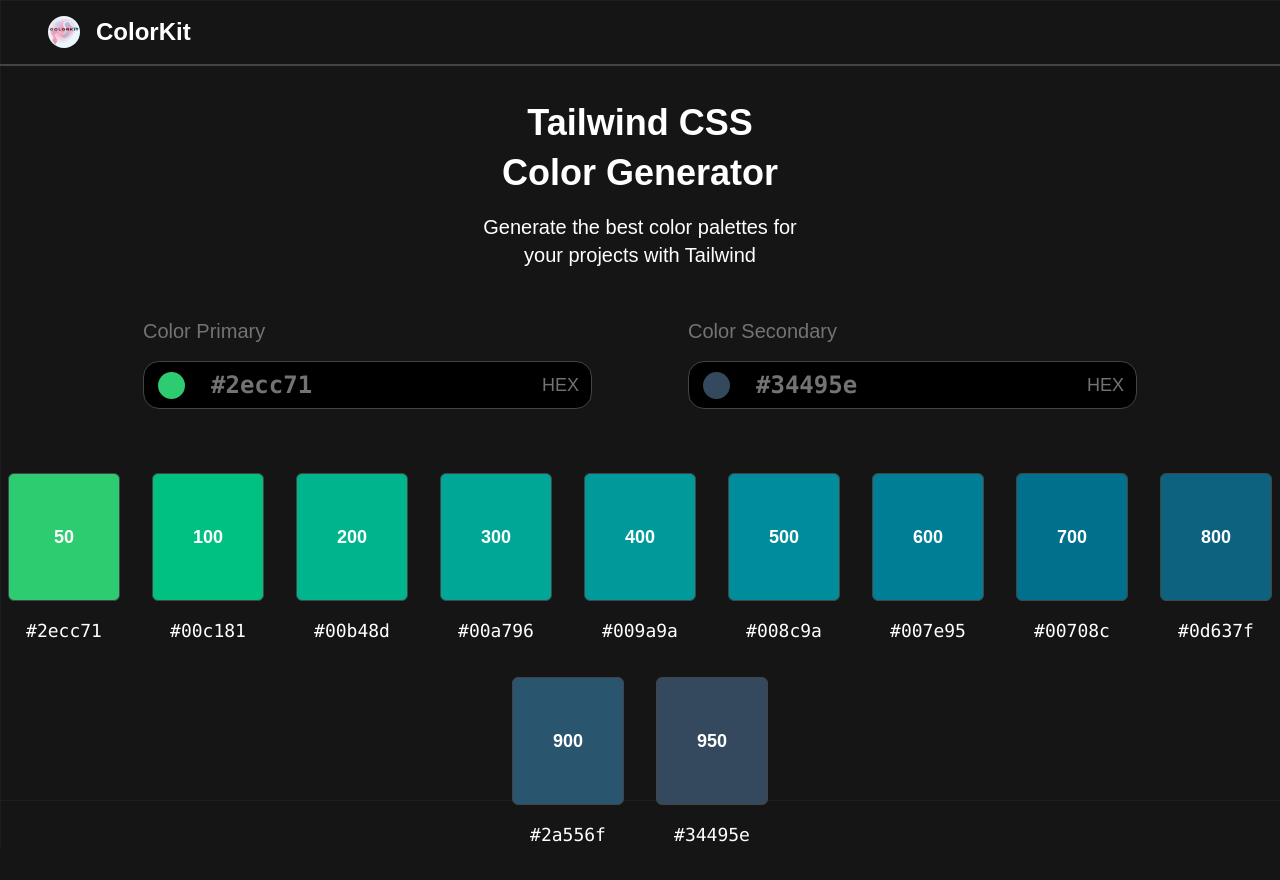
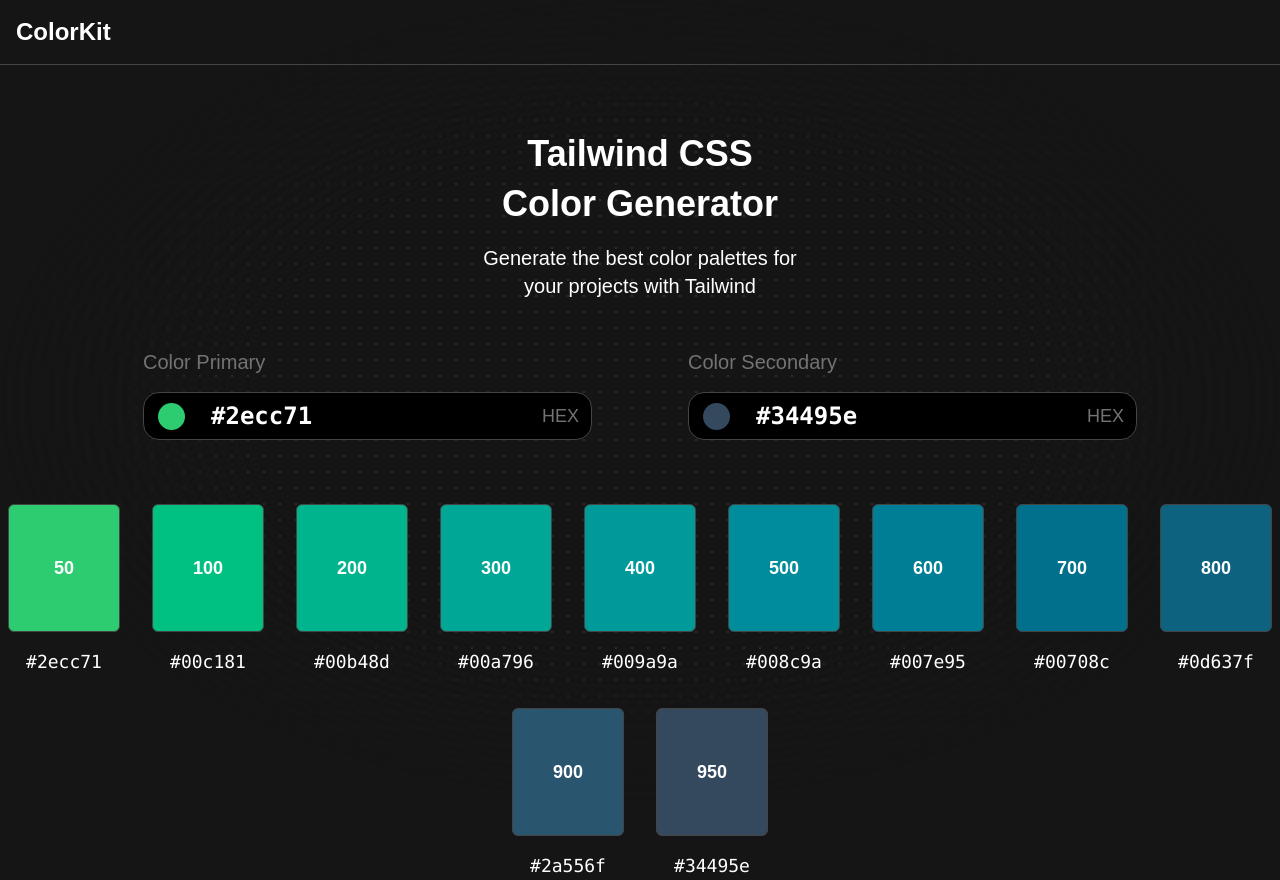
Before and after one commit to LUISEDOCCOR/colorkit, a React (Vite) app: page / in a window 1280 px wide. Before the commit the page ends 849 px from the top, so only its background shows below. Built offline with nearby package versions, Linux system fonts and the light colour scheme.

Commit message:
feat: change de styles

```diff
--- a/index.html
+++ b/index.html
@@ -6,8 +6,7 @@
     <meta name="viewport" content="width=device-width, initial-scale=1.0" />
     <title>ColorKit</title>
   </head>
-  <body class="min-h-screen bg-cBlack text-cWhite bg-[linear-gradient(to_right,#80808012_1px,transparent_1px),linear-gradient(to_bottom,#80808012_1px,transparent_1px)]
-	bg-[size:24px_24px] bg-fixed">
+  <body class="min-h-screen bg-cBlack ">
     <div id="root"></div>
     <script type="module" src="/src/main.tsx"></script>
   </body>
--- a/src/App.tsx
+++ b/src/App.tsx
@@ -4,6 +4,7 @@
 import { getColors } from "./lib/chroma"
 import { ContainerColor } from "./components/ContainerColor"
 import { Toaster } from "react-hot-toast"
+import { Background } from "./components/Backgraund"
 
 function App() {
 
@@ -28,19 +29,12 @@
 
   return (
     <>
+    <Background/>
       <header>
-        <nav className="px-12 py-4 border-b-2 border-cGray">
-          <div className="flex items-center gap-4">
-            <img
-              className="w-8 h-8 rounded-full aspect-square object-cover
-              object-center"
-              src="/colorkit.webp"
-              alt="icon colorkit"
-             />
+        <nav className="p-4 border-b border-cGray">
            <h1 className="text-2xl font-semibold"><a  href="/">ColorKit</a></h1>
-          </div>
         </nav>
-        <section className="text-center mt-8 w-80 mx-auto">
+        <section className="text-center mt-16 w-80 mx-auto">
             <h1 className="text-4xl font-semibold leading-snug">Tailwind CSS Color Generator</h1>
             <p className="mt-4 text-xl">Generate the best color palettes for your projects with Tailwind</p>
         </section>
--- /dev/null
+++ b/src/components/Backgraund.tsx
@@ -0,0 +1,7 @@
+export const Background = () => {
+    return (
+        <div
+            className="absolute  -z-10 h-full w-full bg-cBlack bg-[radial-gradient(#2d2d2d_1px,transparent_1px)] [background-size:16px_16px] [mask-image:radial-gradient(ellipse_50%_50%_at_50%_50%,#000_60%,transparent_100%)]"
+        ></div>
+    )
+}
--- a/src/components/Input.tsx
+++ b/src/components/Input.tsx
@@ -16,7 +16,7 @@
                 value={color}
             />
             <input
-                className="w-full h-full outline-none text-2xl font-semibold bg-transparent font-mono"
+                className="w-full h-full outline-none text-2xl font-semibold bg-transparent font-mono text-white"
                 onChange={e => setColor(e.target.value)}
                 type="text"
                 value={color}
--- a/src/index.css
+++ b/src/index.css
@@ -4,12 +4,36 @@
 
 :root{
     color-scheme: dark ligth;
+    --sb-track-color: #151515;
+    --sb-thumb-color: #383838;
+    --sb-size: 8px;
 }
 
 body {
     font-family: 'DM Sans Variable', sans-serif;
 }
 
+body::-webkit-scrollbar {
+width: var(--sb-size)
+}
+
+body::-webkit-scrollbar-track {
+background: var(--sb-track-color);
+border-radius: 10px;
+}
+
+body::-webkit-scrollbar-thumb {
+background: var(--sb-thumb-color);
+border-radius: 10px;
+
+}
+
+@supports not selector(::-webkit-scrollbar) {
+body {
+    scrollbar-color: var(--sb-thumb-color)
+                    var(--sb-track-color);
+}
+}
 input[type="color"] {
     -webkit-appearance: none;
     -moz-appearance: none;
```
